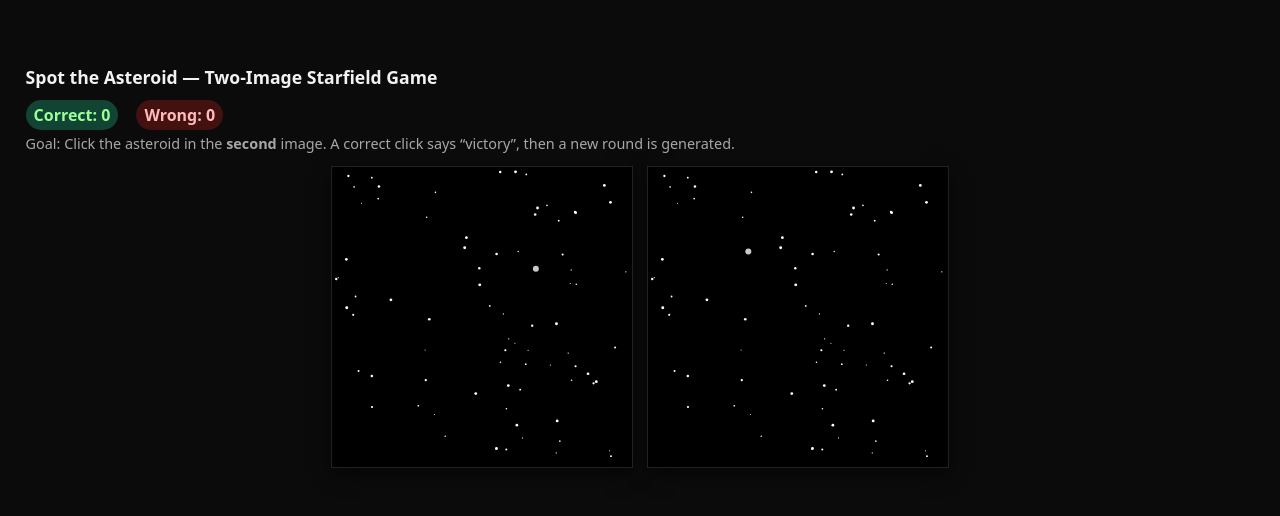
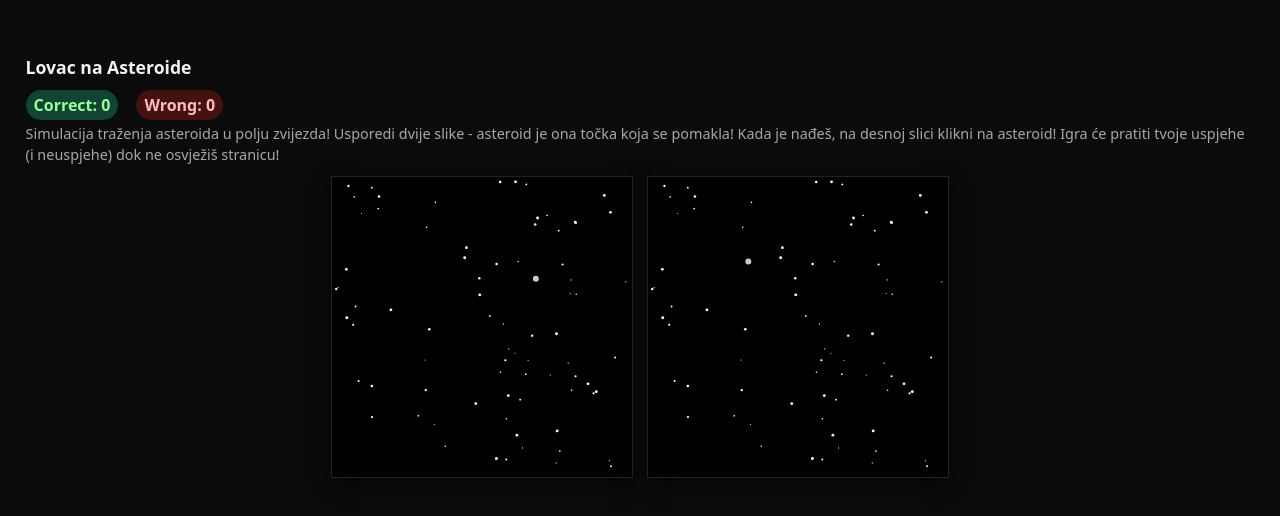
Before and after one commit to ssegota/spot-the-asteroid, a plain HTML site: page asteroid.html in a window 1280 px wide. Shown: the part 134-650 px from the top of the page. Drawn offline with Linux system fonts and the light colour scheme.

Commit message:
Update asteroid.html

```diff
--- a/asteroid.html
+++ b/asteroid.html
@@ -3,7 +3,7 @@
 <head>
   <meta charset="utf-8" />
   <meta name="viewport" content="width=device-width, initial-scale=1" />
-  <title>Spot the Dot — Two-Image Starfield Game</title>
+  <title>Lovac na Asteroide</title>
   <style>
     :root { color-scheme: dark; }
     body {
@@ -26,13 +26,13 @@
 </head>
 <body>
   <div class="wrap">
-    <h1>Spot the Asteroid — Two-Image Starfield Game</h1>
+    <h1>Lovac na Asteroide</h1>
     <div class="stats">
       <span class="badge ok">Correct: <span id="score-ok">0</span></span>
       <span class="badge err">Wrong: <span id="score-err">0</span></span>
       <span class="msg" id="msg"></span>
     </div>
-    <div class="tiny">Goal: Click the asteroid in the <b>second</b> image. A correct click says “victory”, then a new round is generated.</div>
+    <div class="tiny">Simulacija traženja asteroida u polju zvijezda! Usporedi dvije slike - asteroid je ona točka koja se pomakla! Kada je nađeš, na desnoj slici klikni na asteroid! Igra će pratiti tvoje uspjehe (i neuspjehe) dok ne osvježiš stranicu!</div>
 
     <div class="canvases">
       <canvas id="c1" width="300" height="300" aria-label="Image 1"></canvas>
```
